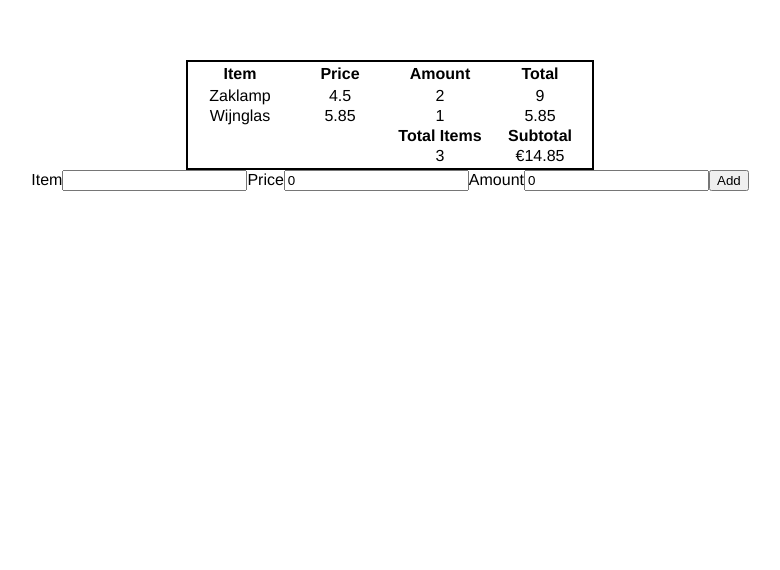
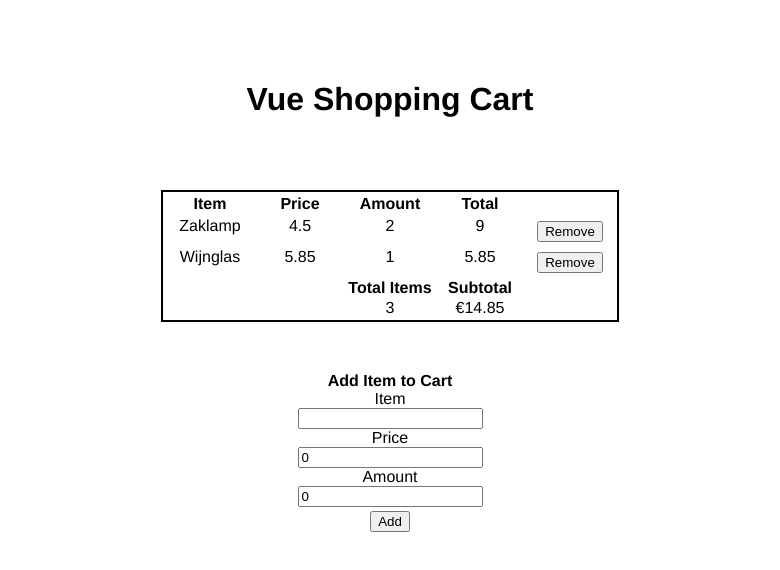
Before and after one commit to ninsajala/vue-cli-test, a Vue app: page / in a window 1280 px wide. Shown: the top 570 px of the page, without its empty margins (250-1030 px from the left). Built offline with nearby package versions, Linux system fonts and the light colour scheme.

Commit message:
added remove button that also works

```diff
--- a/public/index.html
+++ b/public/index.html
@@ -1,15 +1,19 @@
 <!DOCTYPE html>
 <html lang="">
   <head>
-    <meta charset="utf-8">
-    <meta http-equiv="X-UA-Compatible" content="IE=edge">
-    <meta name="viewport" content="width=device-width,initial-scale=1.0">
-    <link rel="icon" href="<%= BASE_URL %>favicon.ico">
-    <title><%= htmlWebpackPlugin.options.title %></title>
+    <meta charset="utf-8" />
+    <meta http-equiv="X-UA-Compatible" content="IE=edge" />
+    <meta name="viewport" content="width=device-width,initial-scale=1.0" />
+    <link rel="icon" href="<%= BASE_URL %>favicon.ico" />
+    <title>Vue Shopping Cart</title>
   </head>
   <body>
     <noscript>
-      <strong>We're sorry but <%= htmlWebpackPlugin.options.title %> doesn't work properly without JavaScript enabled. Please enable it to continue.</strong>
+      <strong
+        >We're sorry but <%= htmlWebpackPlugin.options.title %> doesn't work
+        properly without JavaScript enabled. Please enable it to
+        continue.</strong
+      >
     </noscript>
     <div id="app"></div>
     <!-- built files will be auto injected -->
--- a/src/App.vue
+++ b/src/App.vue
@@ -1,5 +1,6 @@
 <template>
   <div id="app" class="shoppingCart">
+    <h1>Vue Shopping Cart</h1>
     <table>
       <thead>
         <tr>
@@ -7,6 +8,7 @@
           <th>Price</th>
           <th>Amount</th>
           <th>Total</th>
+          <th></th>
         </tr>
       </thead>
       <tbody>
@@ -87,10 +89,11 @@ export default {
 
 table {
   border: 2px solid black;
+  margin: 50px;
 }
 
 tr {
-  width: 400px;
+  width: 450px;
 }
 
 th {
--- a/src/components/AddItem.vue
+++ b/src/components/AddItem.vue
@@ -1,5 +1,6 @@
 <template>
   <form>
+    <b>Add Item to Cart</b>
     <label for="name">Item</label>
     <input type="text" v-model="newItem.name" />
 
@@ -20,3 +21,17 @@ export default {
   },
 };
 </script>
+
+<style scope>
+form {
+  display: flex;
+  flex-direction: column;
+  justify-content: center;
+  align-items: center;
+}
+
+button {
+  width: auto;
+  margin: 4px;
+}
+</style>
--- a/src/components/CartItems.vue
+++ b/src/components/CartItems.vue
@@ -5,6 +5,7 @@
       <td>{{ item.price }}</td>
       <td> {{ item.amount }} </td>
       <td>{{ item.price * item.amount }} </td>
+      <td><button @click="cartItems.splice(index, 1)">Remove</button></td>
     </tr>
   </span>
 </template>
@@ -19,7 +20,7 @@ export default {
 
 <style scope>
 tr {
-  width: 400px;
+  width: 450px;
   display: flex;
   justify-content: space-evenly;
 }
--- a/src/components/Total.vue
+++ b/src/components/Total.vue
@@ -13,12 +13,14 @@
           Subtotal
         </b>
       </td>
+      <td></td>
     </tr>
     <tr>
       <td></td>
       <td></td>
       <td> {{ totalItems }} </td>
       <td>€{{ subTotal }} </td>
+      <td></td>
     </tr>
   </span>
 </template>
@@ -26,8 +28,8 @@
 <script>
 export default {
   props: {
-    totalItems: Function,
-    subTotal: Function,
+    totalItems: Number,
+    subTotal: Number,
   },
 };
 </script>
```
Also changed, not shown: 1 other file (tests, documents, lock files or other folders).
